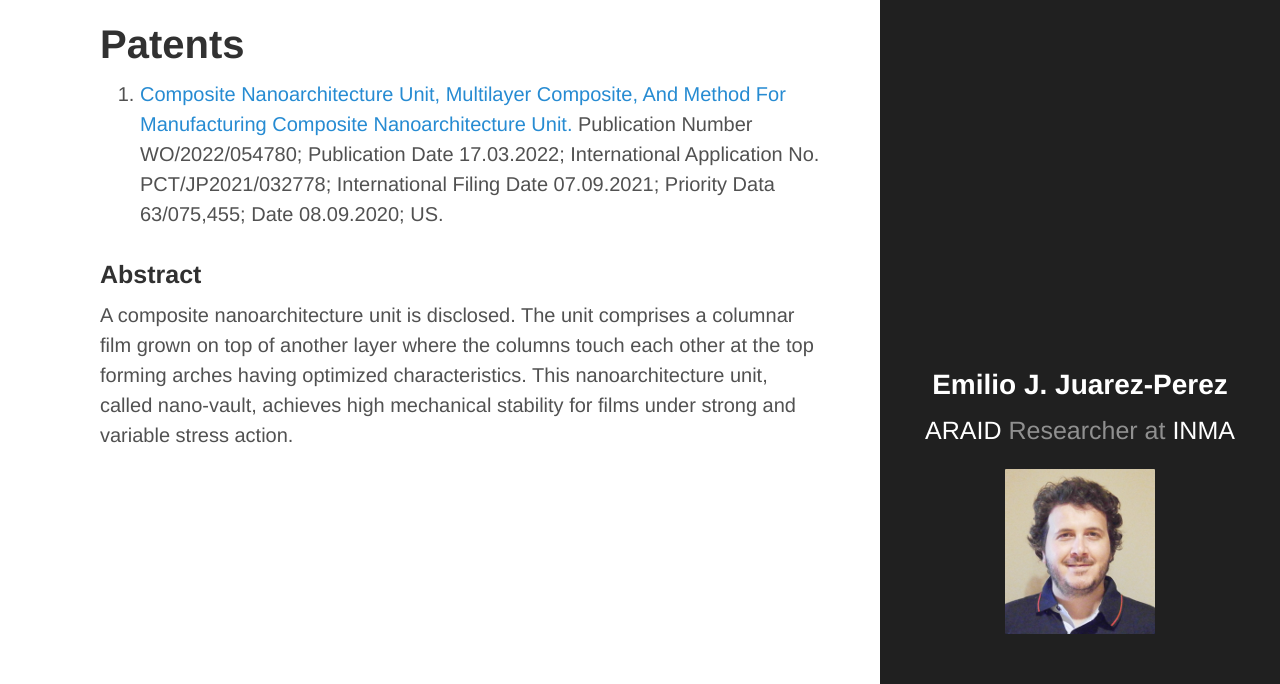
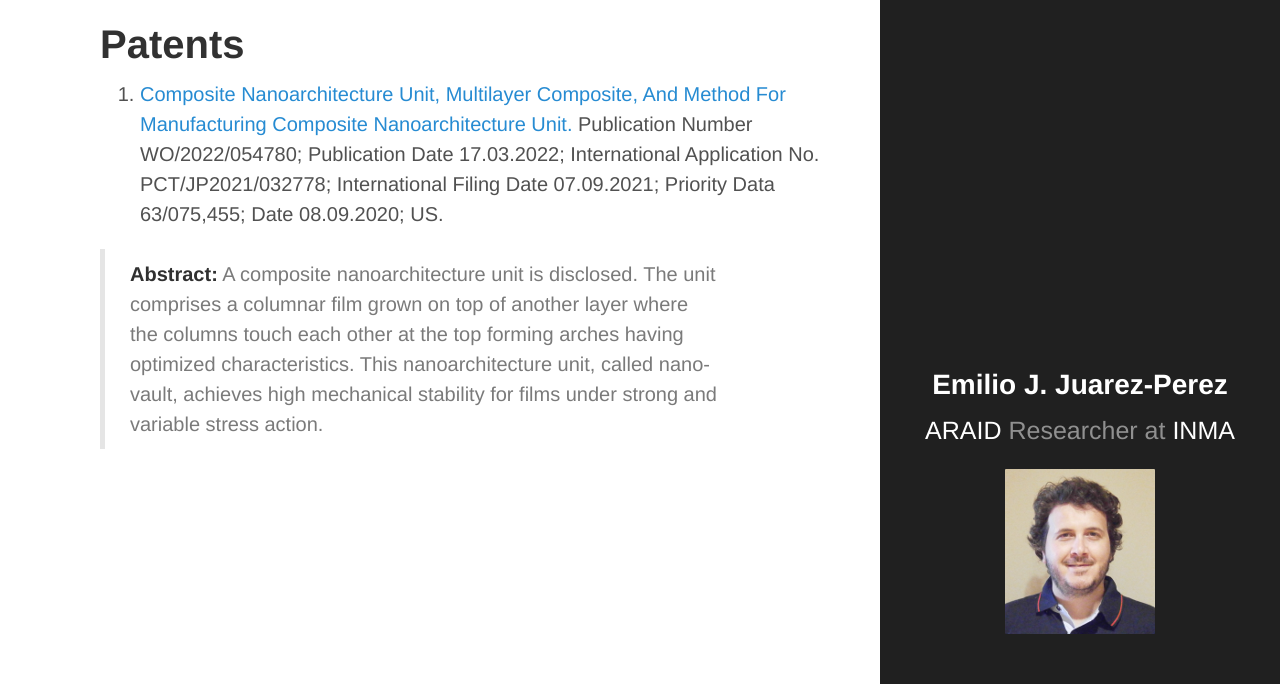
Before and after one commit to ejjpweb/ejjpweb.github.io, a Jekyll site: the page built from Projects.md, in a window 1280 px wide and 900 px high, scrolled down 843 px, cut to the strip 0-684 px from the top of the window. Built offline with Jekyll 4.4.1, drawn with Linux system fonts in a browser that asks for light colours.

Commit message:
cosmetica en dato patente

```diff
--- a/Projects.md
+++ b/Projects.md
@@ -30,5 +30,5 @@ title: Projects
 )
 Publication Number WO/2022/054780; Publication Date 17.03.2022; International Application No. PCT/JP2021/032778; International Filing Date 07.09.2021; Priority Data 63/075,455; Date 08.09.2020; US.
 
-### Abstract
+> **Abstract:**
 A composite nanoarchitecture unit is disclosed. The unit comprises a columnar film grown on top of another layer where the columns touch each other at the top forming arches having optimized characteristics. This nanoarchitecture unit, called nano-vault, achieves high mechanical stability for films under strong and variable stress action.
```
